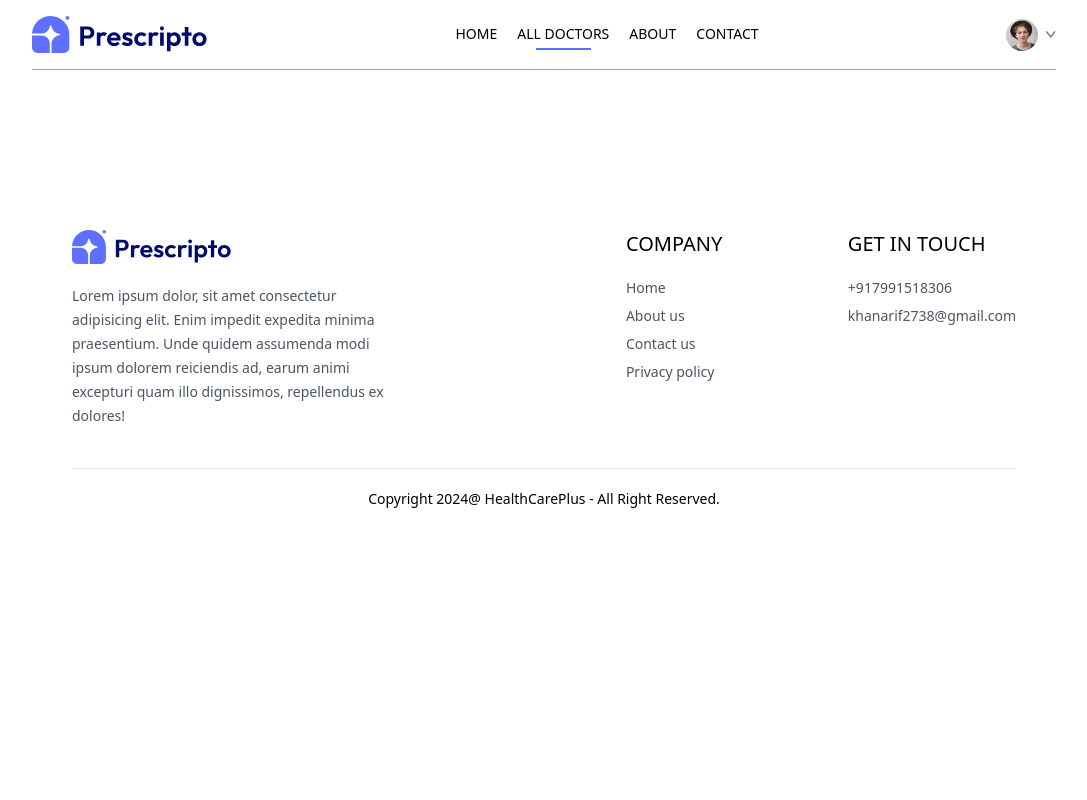
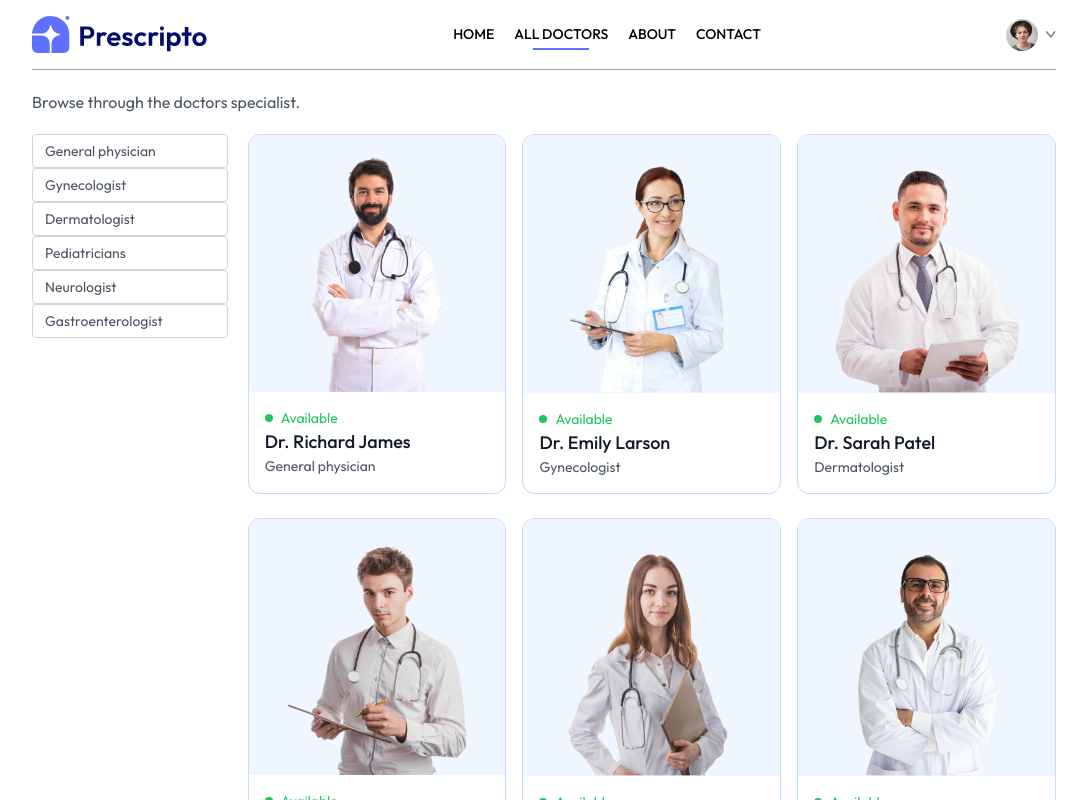
Before and after one commit to Arifkhan4947/HealthCarePlus, a React (Vite) app: page /doctors in a window 1280 px wide. Shown: the top 800 px of the page, without its empty margins (96-1183 px from the left). Built offline with nearby package versions, Linux system fonts and the light colour scheme.

Commit message:
doctors.jsx completed

```diff
--- a/src/components/Navbar.jsx
+++ b/src/components/Navbar.jsx
@@ -11,7 +11,7 @@
 
   return (
     <div className='flex items-center justify-between text-sm py-4 mb-5 border-b border-b-gray-400 '>
-        <img className='w-44 cursor-pointer' src={assets.logo} alt=''/>
+        <img onClick={()=>navigate('/')} className='w-44 cursor-pointer' src={assets.logo} alt=''/>
         <ul className='hidden md:flex items-start gap-5 font-medium '>
             <NavLink to='/'>
                 <li className='py-1'>HOME</li>
--- a/src/index.css
+++ b/src/index.css
@@ -1,6 +1,12 @@
+@import url('https://fonts.googleapis.com/css2?family=Outfit:wght@100..900&display=swap');
+
 @tailwind base;
 @tailwind components;
 @tailwind utilities;
+
+*{
+    font-family: outfit;
+}
 
 .active hr{
     @apply block;
--- a/src/pages/Doctors.jsx
+++ b/src/pages/Doctors.jsx
@@ -1,9 +1,57 @@
-import React from 'react'
+import React, { useContext, useEffect, useState } from 'react'
+import { useNavigate, useParams } from 'react-router-dom'
+import { AppContext } from '../context/AppContext';
 
 const Doctors = () => {
+
+  const {speciality} = useParams();
+  const [filterDoc, setFilterDoc] = useState([]);
+  const navigate = useNavigate();
+
+  const {doctors} = useContext(AppContext);
+
+
+  const applyFilter = () => {
+    if(speciality) {
+      setFilterDoc(doctors.filter(doc => doc.speciality === speciality))
+    } else {
+      setFilterDoc(doctors)
+    }
+  }
+
+  useEffect(()=>{
+    applyFilter()
+  },[doctors,speciality])
+
   return (
     <div>
-
+        <p className='text-gray-600 '>Browse through the doctors specialist.</p>
+        <div className='flex flex-col sm:flex-row items-start gap-5 mt-5'>
+          <div className='flex-col gap-4 text-sm text-gray-600'>
+            <p className='w-[94vw] sm:w-auto pl-3 py-1.5 pr-16 border border-gray-300 rounded transition-all cursor-pointer'>General physician</p>
+            <p className='w-[94vw] sm:w-auto pl-3 py-1.5 pr-16 border border-gray-300 rounded transition-all cursor-pointer'>Gynecologist</p>
+            <p className='w-[94vw] sm:w-auto pl-3 py-1.5 pr-16 border border-gray-300 rounded transition-all cursor-pointer'>Dermatologist</p>
+            <p className='w-[94vw] sm:w-auto pl-3 py-1.5 pr-16 border border-gray-300 rounded transition-all cursor-pointer'>Pediatricians</p>
+            <p className='w-[94vw] sm:w-auto pl-3 py-1.5 pr-16 border border-gray-300 rounded transition-all cursor-pointer'>Neurologist</p>
+            <p className='w-[94vw] sm:w-auto pl-3 py-1.5 pr-16 border border-gray-300 rounded transition-all cursor-pointer'>Gastroenterologist</p>
+          </div>
+          <div className='w-full grid grid-cols-auto gap-4 gap-y-6'>
+            {
+              filterDoc.map((item, index)=>(
+                <div onClick={()=>navigate(`/appointment/${item._id}`)} className='border border-blue-200 rounded-xl overflow-hidden cursor-pointer hover:translate-y-[-10px] transition-all duration-500' key={index}>
+                    <img className='bg-blue-50 ' src={item.image} alt=''/>
+                    <div className='p-4'>
+                        <div className='flex items-center gap-2 text-sm text-center text-green-500 '>
+                            <p className='w-2 h-2 bg-green-500 rounded-full '></p><p>Available</p>
+                        </div>
+                        <p className='text-gray-900 text-lg font-medium'>{item.name}</p>
+                        <p className='text-gray-600 text-sm'>{item.speciality}</p>
+                    </div>
+                </div>
+            ))
+            }
+          </div>
+        </div>
     </div>
   )
 }
```
